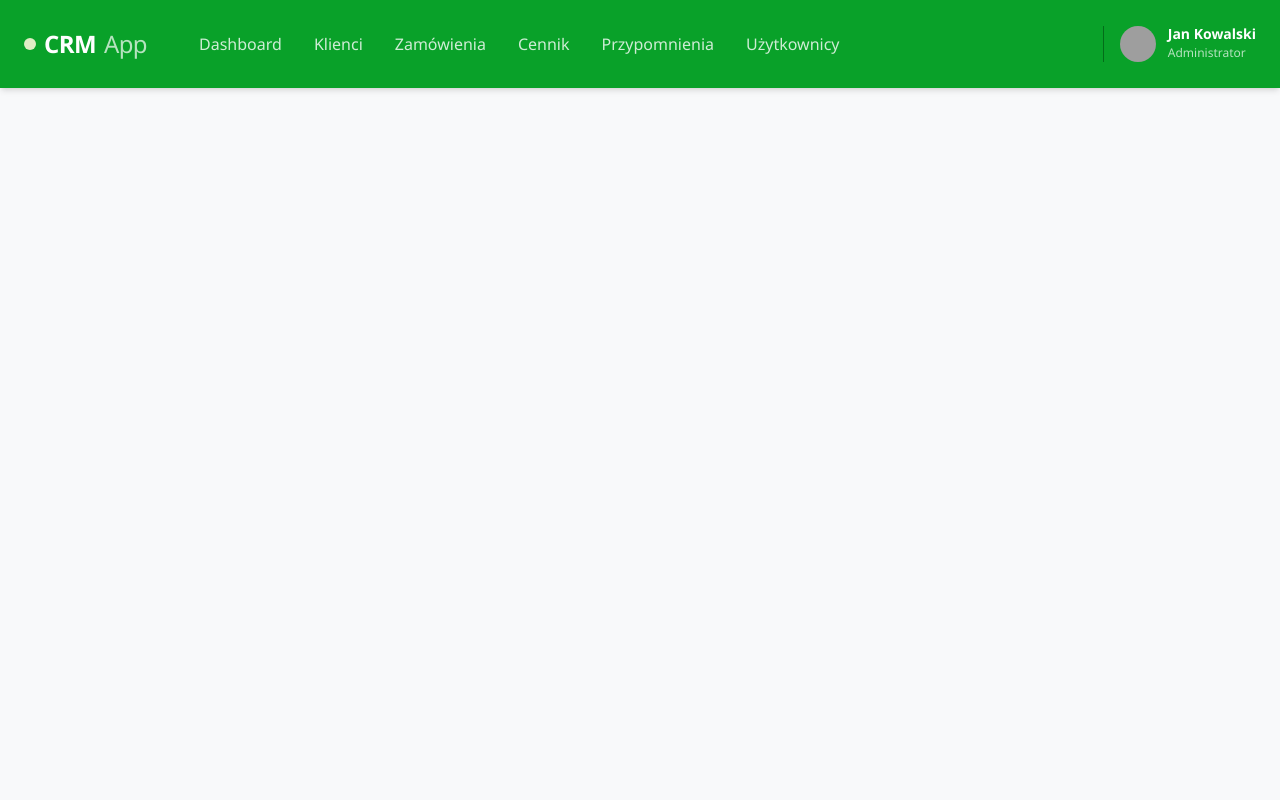
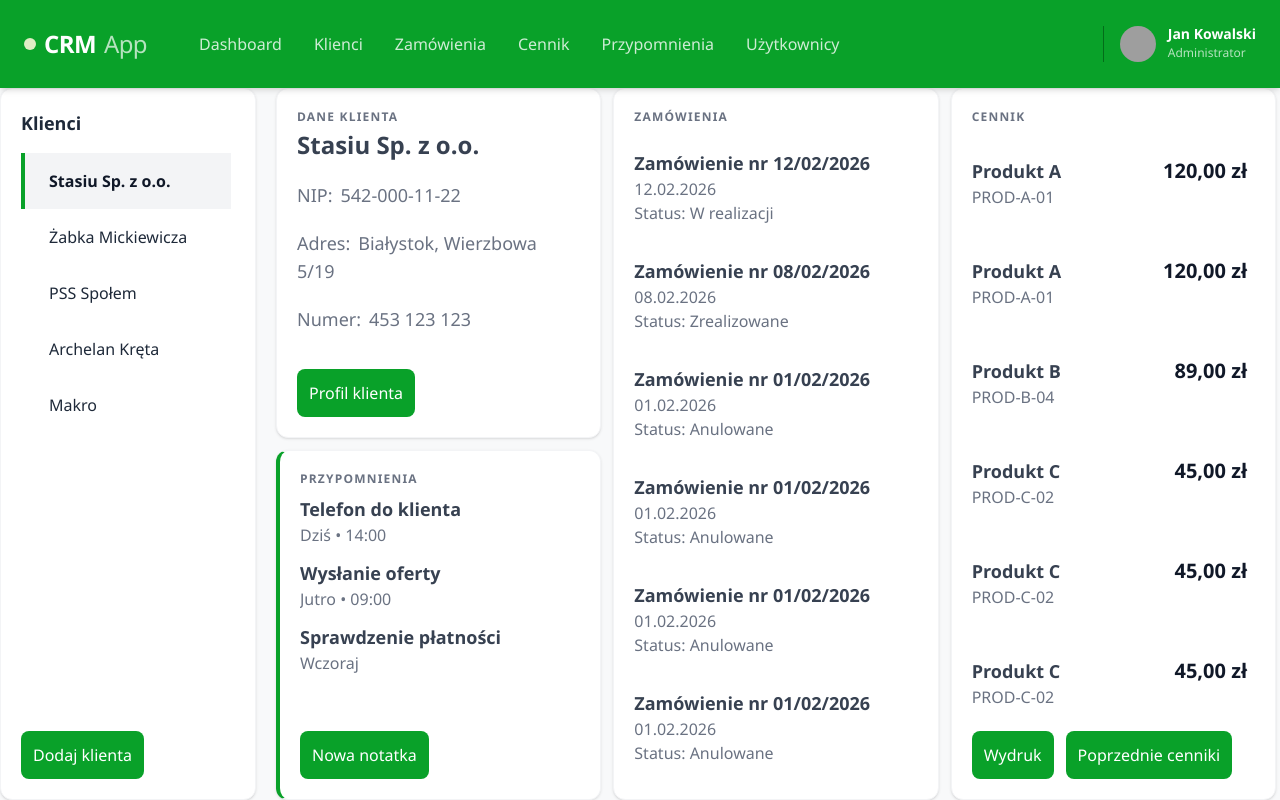
Before and after one commit to Mailosz0812/CRM-Front, an Angular app: page /salesman/clients in a window 1280 px wide. Before the commit this address led to /. Built offline with nearby package versions, Linux system fonts and the light colour scheme; grey boxes are pictures that could not be loaded.

Commit message:
fix: fixed website responsibility

```diff
--- a/src/app/app.html
+++ b/src/app/app.html
@@ -1,6 +1,6 @@
 <div class="h-screen flex flex-col">
   <app-navbar></app-navbar>
-  <main class="flex-1">
+  <main class="flex-1 min-h-0">
     <router-outlet></router-outlet>
   </main>
 </div>
--- a/src/app/features/admin-dashboard/admin-main/admin-main.ts
+++ b/src/app/features/admin-dashboard/admin-main/admin-main.ts
@@ -1,10 +1,12 @@
 import { Component } from '@angular/core';
 import {ButtonSmall} from '../../../shared/button-small/button-small';
+import {NoteSection} from '../../../layout/note-section/note-section';
 
 @Component({
   selector: 'app-admin-main',
   imports: [
-    ButtonSmall
+    ButtonSmall,
+    NoteSection
   ],
   templateUrl: './admin-main.html',
 })
--- a/src/app/features/clients/clients.html
+++ b/src/app/features/clients/clients.html
@@ -1,6 +1,6 @@
 <div class="h-full flex flex-col">
 
-  <div class="lg:hidden shrink-0 mb-4 flex items-center justify-between">
+  <div class="xl:hidden shrink-0 mb-4 flex items-center justify-between">
     <button (click)="isSidebarOpen = true" class="bg-primary text-white px-4 py-2 rounded-lg text-sm font-semibold flex items-center gap-2 shadow hover:bg-primary-dark transition">
       <svg class="w-5 h-5" fill="none" stroke="currentColor" viewBox="0 0 24 24"><path stroke-linecap="round" stroke-linejoin="round" stroke-width="2" d="M4 6h16M4 12h16M4 18h16"></path></svg>
       Wybierz klienta
@@ -8,12 +8,11 @@
   </div>
 
   @if (isSidebarOpen) {
-    <div (click)="isSidebarOpen = false" class="fixed inset-0 bg-black/50 z-40 lg:hidden"></div>
+    <div (click)="isSidebarOpen = false" class="fixed inset-0 bg-black/50 z-40 xl:hidden"></div>
   }
 
-  <div class="w-full flex-1 flex gap-5 overflow-hidden">
-
-    <div class="card w-[280px] lg:w-3xs gap-2 h-full flex flex-col overflow-hidden fixed lg:relative top-0 left-0 z-50 lg:z-auto transition-transform duration-300 bg-white lg:translate-x-0 shadow-2xl lg:shadow-sm"
+  <div class="w-full flex-1 flex gap-5 min-h-0">
+    <div class="card w-[280px] xl:w-3xs gap-2 h-full flex flex-col  fixed xl:relative top-0 left-0 z-50 xl:z-auto transition-transform duration-300 bg-white xl:translate-x-0 shadow-2xl xl:shadow-sm"
          [class.-translate-x-full]="!isSidebarOpen"
          [class.translate-x-0]="isSidebarOpen">
 
@@ -21,7 +20,7 @@
         <div class="text-lg font-semibold text-gray-800">
           Klienci
         </div>
-        <button (click)="isSidebarOpen = false" class="lg:hidden p-1 text-gray-400 hover:text-gray-800 hover:bg-gray-100 rounded-md">
+        <button (click)="isSidebarOpen = false" class="xl:hidden p-1 text-gray-400 hover:text-gray-800 hover:bg-gray-100 rounded-md">
           <svg class="w-6 h-6" fill="none" stroke="currentColor" viewBox="0 0 24 24"><path stroke-linecap="round" stroke-linejoin="round" stroke-width="2" d="M6 18L18 6M6 6l12 12"></path></svg>
         </button>
       </div>
@@ -48,11 +47,11 @@
       </div>
     </div>
 
-    <div class="flex-1 flex flex-col lg:grid lg:grid-cols-2 xl:grid-cols-3 lg:grid-rows-2 gap-3 h-full overflow-y-auto lg:overflow-hidden pb-4 lg:pb-0 pr-1">
+    <div class="flex-1 flex flex-col lg:grid lg:grid-cols-2 xl:grid-cols-3 lg:grid-rows-2 gap-3 h-full  min-h-0 pb-4 lg:pb-0 pr-1">
 
-      <div class="card h-auto lg:h-full xl:col-span-1">
+      <div class="card h-auto lg:h-full">
         <div class="text-xs font-bold text-gray-500 uppercase tracking-widest mb-1 shrink-0">Dane klienta</div>
-        <div class="flex flex-col gap-5 mb-3 flex-1 lg:overflow-y-auto pr-2">
+        <div class="flex flex-col gap-5 mb-3 flex-1 pr-2">
           <span class="text-2xl font-bold">Stasiu Sp. z o.o.</span>
           <div class="text-lg space-x-2 text-gray-500">
             <span>NIP:</span>
@@ -72,11 +71,11 @@
         </div>
       </div>
 
-      <div class="card lg:row-span-2 h-auto lg:h-full overflow-hidden">
+      <div class="card lg:row-span-1 xl:row-span-2 lg:h-full lg:min-h-0">
         <div class="text-xs font-bold text-gray-500 uppercase tracking-widest mb-4 shrink-0">
           Zamówienia
         </div>
-        <div class="w-full flex flex-col gap-4 flex-1 max-h-[300px] lg:max-h-none overflow-y-auto pr-2">
+        <div class="w-full flex flex-col gap-4 flex-1 min-h-0 lg:overflow-y-auto pr-2">
           <div class="cursor-pointer hover:bg-gray-50 p-2 -mx-2">
             <div class="text-lg font-semibold">Zamówienie nr 12/02/2026</div>
             <div class="text-gray-500">12.02.2026</div>
@@ -91,16 +90,34 @@
             <div class="text-lg font-semibold">Zamówienie nr 01/02/2026</div>
             <div class="text-gray-500">01.02.2026</div>
             <div class="text-gray-500">Status: Anulowane</div>
+          </div>          <div class="cursor-pointer hover:bg-gray-50 p-2 -mx-2">
+            <div class="text-lg font-semibold">Zamówienie nr 01/02/2026</div>
+            <div class="text-gray-500">01.02.2026</div>
+            <div class="text-gray-500">Status: Anulowane</div>
+          </div>          <div class="cursor-pointer hover:bg-gray-50 p-2 -mx-2">
+            <div class="text-lg font-semibold">Zamówienie nr 01/02/2026</div>
+            <div class="text-gray-500">01.02.2026</div>
+            <div class="text-gray-500">Status: Anulowane</div>
+          </div>          <div class="cursor-pointer hover:bg-gray-50 p-2 -mx-2">
+            <div class="text-lg font-semibold">Zamówienie nr 01/02/2026</div>
+            <div class="text-gray-500">01.02.2026</div>
+            <div class="text-gray-500">Status: Anulowane</div>
           </div>
         </div>
       </div>
 
-      <div class="card lg:row-span-2 h-auto lg:h-full overflow-hidden">
+      <div class="card lg:row-span-1 xl:row-span-2 lg:h-full lg:min-h-0">
         <div class="text-xs font-bold text-gray-500 uppercase tracking-widest mb-4 shrink-0 w-full">
           Cennik
         </div>
-        <div class="w-full flex flex-col divide-y divide-gray-100 flex-1 max-h-[300px] lg:max-h-none overflow-y-auto pr-2">
+        <div class="w-full flex flex-col gap-4 flex-1 lg:min-h-0 lg:overflow-y-auto pr-2">
           <div class="py-4 flex items-start justify-between">
+            <div>
+              <div class="text-lg font-semibold">Produkt A</div>
+              <div class="text-gray-500">PROD-A-01</div>
+            </div>
+            <div class="text-xl font-semibold text-gray-900 whitespace-nowrap">120,00 zł</div>
+          </div>          <div class="py-4 flex items-start justify-between">
             <div>
               <div class="text-lg font-semibold">Produkt A</div>
               <div class="text-gray-500">PROD-A-01</div>
@@ -120,6 +137,30 @@
               <div class="text-gray-500">PROD-C-02</div>
             </div>
             <div class="text-xl font-semibold text-gray-900 whitespace-nowrap">45,00 zł</div>
+          </div>          <div class="py-4 flex items-start justify-between">
+            <div>
+              <div class="text-lg font-semibold">Produkt C</div>
+              <div class="text-gray-500">PROD-C-02</div>
+            </div>
+            <div class="text-xl font-semibold text-gray-900 whitespace-nowrap">45,00 zł</div>
+          </div>          <div class="py-4 flex items-start justify-between">
+            <div>
+              <div class="text-lg font-semibold">Produkt C</div>
+              <div class="text-gray-500">PROD-C-02</div>
+            </div>
+            <div class="text-xl font-semibold text-gray-900 whitespace-nowrap">45,00 zł</div>
+          </div>          <div class="py-4 flex items-start justify-between">
+            <div>
+              <div class="text-lg font-semibold">Produkt C</div>
+              <div class="text-gray-500">PROD-C-02</div>
+            </div>
+            <div class="text-xl font-semibold text-gray-900 whitespace-nowrap">45,00 zł</div>
+          </div>          <div class="py-4 flex items-start justify-between">
+            <div>
+              <div class="text-lg font-semibold">Produkt C</div>
+              <div class="text-gray-500">PROD-C-02</div>
+            </div>
+            <div class="text-xl font-semibold text-gray-900 whitespace-nowrap">45,00 zł</div>
           </div>
         </div>
         <div class="flex gap-3 mt-6 shrink-0 w-full flex-wrap sm:flex-nowrap">
@@ -128,25 +169,7 @@
         </div>
       </div>
 
-      <div class="card h-auto lg:h-full overflow-hidden xl:col-span-1 border-l-4 border-l-primary border-t-gray-100 border-r-gray-100 border-b-gray-100">
-        <div class="text-xs font-bold text-gray-500 uppercase tracking-widest mb-4 shrink-0">
-          Przypomnienia
-        </div>
-        <div class="flex flex-col gap-4 flex-1 max-h-[200px] lg:max-h-none overflow-y-auto w-full pr-2">
-          <div>
-            <div class="text-lg font-semibold">Telefon do klienta</div>
-            <div class="text-gray-500">Dziś • 14:00</div>
-          </div>
-          <div>
-            <div class="text-lg font-semibold">Wysłanie oferty</div>
-            <div class="text-gray-500">Jutro • 09:00</div>
-          </div>
-          <div>
-            <div class="text-lg font-semibold">Sprawdzenie płatności</div>
-            <div class="text-gray-500">Wczoraj</div>
-          </div>
-        </div>
-      </div>
+      <app-note-section class=" flex"></app-note-section>
 
     </div>
   </div>
--- a/src/app/features/clients/clients.ts
+++ b/src/app/features/clients/clients.ts
@@ -1,10 +1,12 @@
 import { Component } from '@angular/core';
 import {ButtonSmall} from '../../shared/button-small/button-small';
+import {NoteSection} from '../../layout/note-section/note-section';
 
 @Component({
   selector: 'app-clients',
   imports: [
-    ButtonSmall
+    ButtonSmall,
+    NoteSection
   ],
   templateUrl: './clients.html',
 })
--- a/src/app/layout/navbar/navbar.html
+++ b/src/app/layout/navbar/navbar.html
@@ -58,12 +58,12 @@
   </div>
 
   @if (isMobileMenuOpen) {
-    <div class="xl:hidden bg-primary px-4 pt-2 pb-4 space-y-1 shadow-inner">
-      <a routerLink="/admin" class="listBut">Dashboard</a>
-      <a routerLink="/admin/clients" class="listBut">Klienci</a>
-      <a routerLink="/admin/sales" class="listBut">Zamówienia</a>
-      <a href="#" class="listBut">Cennik</a>
-      <a href="#" class="listBut">Przypomnienia</a>
+    <div class="absolute top-full left-0 w-full xl:hidden bg-primary px-4 pt-2 pb-4 space-y-1 shadow-lg z-[60]">
+      <a routerLink="/admin" class="listBut block py-2">Dashboard</a>
+      <a routerLink="/admin/clients" class="listBut block py-2">Klienci</a>
+      <a routerLink="/admin/sales" class="listBut block py-2">Zamówienia</a>
+      <a href="#" class="listBut block py-2">Cennik</a>
+      <a href="#" class="listBut block py-2">Przypomnienia</a>
     </div>
   }
 </nav>
--- /dev/null
+++ b/src/app/layout/note-section/note-section.html
@@ -0,0 +1,20 @@
+<div class="card border-l-4 border-l-primary border-t-gray-100 border-r-gray-100 border-b-gray-100 flex-1 lg:min-h-0">
+  <div class="text-xs font-bold text-gray-500 uppercase tracking-widest mb-2 shrink-0">
+    Przypomnienia
+  </div>
+  <div class="flex flex-col gap-3 flex-1 lg:max-h-none lg:min-h-0 lg:overflow-y-auto w-full pr-2 mb-3">
+    <div>
+      <div class="text-lg font-semibold">Telefon do klienta</div>
+      <div class="text-gray-500">Dziś • 14:00</div>
+    </div>
+    <div>
+      <div class="text-lg font-semibold">Wysłanie oferty</div>
+      <div class="text-gray-500">Jutro • 09:00</div>
+    </div>
+    <div>
+      <div class="text-lg font-semibold">Sprawdzenie płatności</div>
+      <div class="text-gray-500">Wczoraj</div>
+    </div>
+  </div>
+    <app-button-small [buttonText]="'Nowa notatka'"></app-button-small>
+</div>
--- a/src/styles.css
+++ b/src/styles.css
@@ -21,7 +21,7 @@
 
 @layer components {
   .card {
-    @apply bg-white p-6 rounded-xl shadow-sm border border-gray-100 flex flex-col items-start hover:shadow-md transition-shadow;
+    @apply bg-white p-5 rounded-xl shadow-sm border border-gray-100 flex flex-col items-start hover:shadow-md transition-shadow;
   }
   .listBut{
     @apply block text-white/80 hover:bg-primary-dark hover:text-white px-3 py-3 rounded-md text-base font-medium transition-colors;
```
Also changed, not shown: src/app/app.routes.ts (+8 -0 lines), src/app/features/admin-dashboard/admin-main/admin-main.html (+59 -59 lines), src/app/features/sales/sales.html (+12 -12 lines), src/app/layout/note-section/note-section.ts (added, +13 -0 lines).
